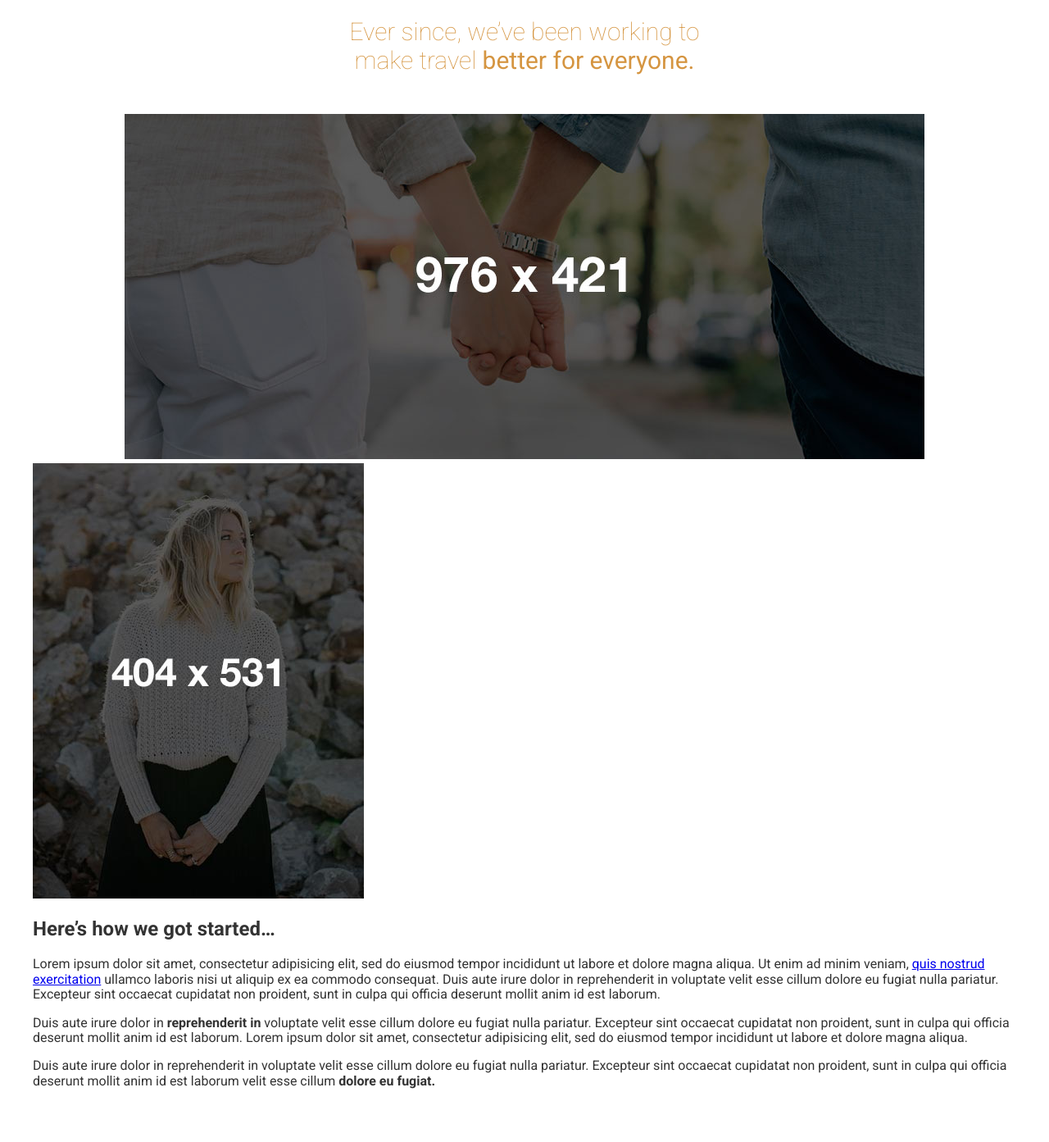
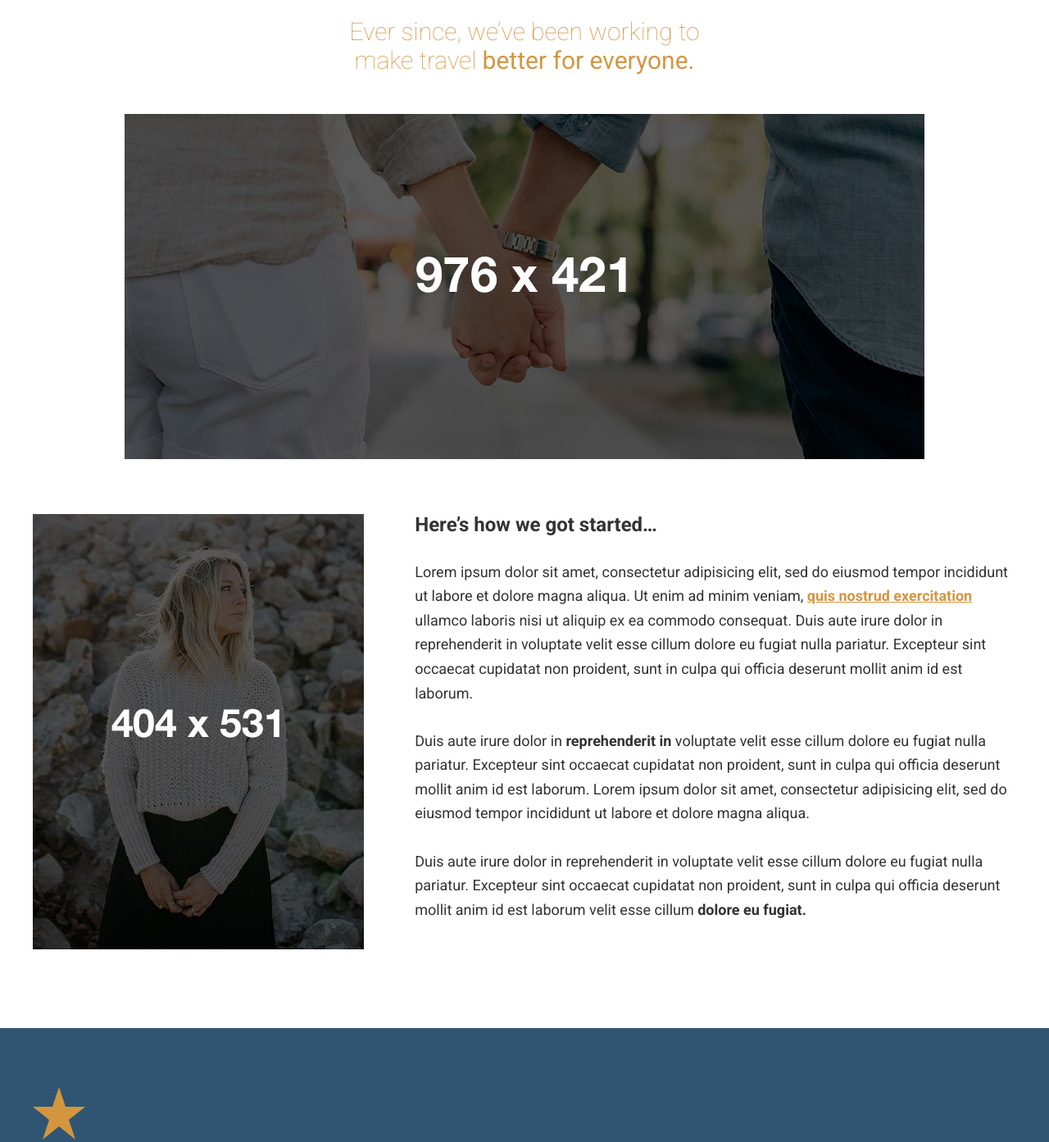
Before and after one commit to Prtfw/responsiveWeb, a website: page app/index.html in a window 1280 px wide. Shown: the part 780-2173 px from the top of the page at 82% size. Drawn offline with Linux system fonts and the light colour scheme.

Commit message:
more commits

```diff
--- a/app/index.html
+++ b/app/index.html
@@ -26,7 +26,6 @@
   </header>
 
   <div class="large-hero">
-    <!--<img src="assets/images/hero--large-i.jpg">-->
 
     <picture>
 
@@ -47,18 +46,38 @@
     </div>
   </div>
 
+
+  <!--               description       section       -->
+
   <div id="our-beginning" class='pg-section'>
     <div class='wrapper'>
       <h2 class='headline headline--centered headline--lite margin-bottom-sm'>The first trip we planned <strong>  was our own. </strong></h2>
       <h3 class='headline headline--centered headline--orange headline--small headline--narrow headline--lite margin-bottom-lg'>Ever since, we&rsquo;ve been working to make travel <strong>  better for everyone. </strong></h3>
-      <div  class="wrapper wrapper--small">
-          <img src="assets/images/first-trip-i.jpg" alt="Couple walking down a street.">
+      <div  class="wrapper wrapper--small wrapper__b-margin">
+          <img sizes = "(min-width: 970px) 976px, 100vw" srcset="assets/images/first-trip-low-res-i.jpg 565w, assets/images/first-trip-i.jpg 976w, assets/images/first-trip-hi-dpi-i.jpg 1952w" alt="Couple walking down a street.">
       </div>
-      <img src="assets/images/our-start-i.jpg" alt="Our founder, Jane Doe">
-      <h2>Here&rsquo;s how we got started&hellip;</h2>
-      <p>Lorem ipsum dolor sit amet, consectetur adipisicing elit, sed do eiusmod tempor incididunt ut labore et dolore magna aliqua. Ut enim ad minim veniam, <a href="#">quis nostrud exercitation</a> ullamco laboris nisi ut aliquip ex ea commodo consequat. Duis aute irure dolor in reprehenderit in voluptate velit esse cillum dolore eu fugiat nulla pariatur. Excepteur sint occaecat cupidatat non proident, sunt in culpa qui officia deserunt mollit anim id est laborum.</p>
-      <p>Duis aute irure dolor in <strong>reprehenderit in</strong> voluptate velit esse cillum dolore eu fugiat nulla pariatur. Excepteur sint occaecat cupidatat non proident, sunt in culpa qui officia deserunt mollit anim id est laborum. Lorem ipsum dolor sit amet, consectetur adipisicing elit, sed do eiusmod tempor incididunt ut labore et dolore magna aliqua.</p>
-      <p>Duis aute irure dolor in reprehenderit in voluptate velit esse cillum dolore eu fugiat nulla pariatur. Excepteur sint occaecat cupidatat non proident, sunt in culpa qui officia deserunt mollit anim id est laborum velit esse cillum <strong>dolore eu fugiat.</strong></p>
+
+
+ <!--         2 col section      -->
+       <div class='row row--gutter'>
+        <div class='row__med4 row__med4-lg row__b-mg-on-sm'>
+          <picture>
+            <source  sizes = "404px" srcset="assets/images/our-start-i.jpg 404w, assets/images/our-start-hi-dpi-i.jpg, 808w" media="(min-width: 1020px)" >
+            <source sizes = '320px' srcset="assets/images/our-start-portrait-i.jpg 392w, assets/images/our-start-portrait-hi-dpi-i.jpg 764w, " media="(min-width: 880px)" >
+
+            <img srcset="assets/images/our-start-landscape-i.jpg  800w, assets/images/our-start-landscape-hi-dpi-i.jpg 1600w" alt="Our founder, Jane Doe">
+
+          </picture>
+         </div>
+        <div class='row__med8 row__med8-sm'>
+          <div class="generic-content">
+            <h2 style= "margin-top: 0px;">Here&rsquo;s how we got started&hellip;</h2>
+            <p>Lorem ipsum dolor sit amet, consectetur adipisicing elit, sed do eiusmod tempor incididunt ut labore et dolore magna aliqua. Ut enim ad minim veniam, <a href="#">quis nostrud exercitation</a> ullamco laboris nisi ut aliquip ex ea commodo consequat. Duis aute irure dolor in reprehenderit in voluptate velit esse cillum dolore eu fugiat nulla pariatur. Excepteur sint occaecat cupidatat non proident, sunt in culpa qui officia deserunt mollit anim id est laborum.</p>
+            <p>Duis aute irure dolor in <strong>reprehenderit in</strong> voluptate velit esse cillum dolore eu fugiat nulla pariatur. Excepteur sint occaecat cupidatat non proident, sunt in culpa qui officia deserunt mollit anim id est laborum. Lorem ipsum dolor sit amet, consectetur adipisicing elit, sed do eiusmod tempor incididunt ut labore et dolore magna aliqua.</p>
+            <p>Duis aute irure dolor in reprehenderit in voluptate velit esse cillum dolore eu fugiat nulla pariatur. Excepteur sint occaecat cupidatat non proident, sunt in culpa qui officia deserunt mollit anim id est laborum velit esse cillum <strong>dolore eu fugiat.</strong></p>
+          </div>
+        </div>
+      </div>
     </div>
   </div>
 
--- /dev/null
+++ b/app/styles/_generic-content.css
@@ -0,0 +1,14 @@
+.generic-content{
+    p{
+        line-height: 1.64;
+        margin: 1.8rem 0;
+
+        @mixin atSmall{
+            font-size: 1.125rem;
+        }
+    }
+
+    p a{
+        font-weight: 700;
+    }
+}
--- a/app/styles/_global.css
+++ b/app/styles/_global.css
@@ -8,15 +8,78 @@ img {
     max-height: auto;
 }
 
+a {
+  color: $orange;
+}
+
+*{
+    box-sizing: border-box;
+}
+
+.row{
+    @mixin clearfix;
+
+     &--gutter {    /* row is constrained by the width of wrapper div */
+        margin-right: -60px; /*make any row with gutter wider to the right*/
+        overflow: hidden; /*hide the overflow part (aka hide the extra margin right)*/
+    }
+
+    &--gutter > div{    /*any gutter row's child divs*/
+        padding-right: 60px;
+    }
+
+    @mixin atMed{
+
+        &__b-mg-on-sm{
+                margin-bottom: 0px;
+        }
+
+        &__med4{
+            float: left;
+            width: 33.33%;
+
+            &-lg{
+                width: 37%;
+            }
+        }
+
+        &__med8{
+            float: right;
+            width: 66.66%;
+
+            &-sm{
+                width: 63%;
+            }
+        }
+    }
+
+    &__b-mg-on-sm{
+            margin-bottom: 20px;
+    }
+}
+
 .wrapper{
     padding-left: 20px;
     padding-right: 20px;
-    max-width: 1200px;
+    max-width: 1240px;
     margin-left:auto;
     margin-right: auto;
 
     &--small{
         max-width: 976px;
+    }
+
+    .wrapper {
+        padding-left: 0;
+        padding-right: 0;
+    }
+
+    &__b-margin{
+        margin-bottom: 1rem;
+
+        @mixin atSmall{
+            margin-bottom: 3.875rem;
+        }
     }
 }
 
@@ -34,41 +97,6 @@ img {
 }
 
 
-.headline{
-    font-weight: 300;
-    font-size: 1.9rem;
-    color: $blue;
-
-    @mixin atSmall{
-        font-size: 2.875rem;
-    }
-
-    &--centered{
-        text-align: center;
-    }
-
-    &--orange{
-        color: $orange;
-    }
-
-
-    &--small{
-        font-size: 1.2rem;
-        @mixin atSmall{
-            font-size: 1.875rem;
-        }
-    }
-    &--narrow{
-        max-width: 500px;
-        margin-left:auto;
-        margin-right: auto;
-
-    }
-    &--lite{
-        font-weight: 100;
-    }
-}
-
 .margin-bottom-sm{
     margin-bottom: .5em;
 }
--- a/app/styles/_mixins.css
+++ b/app/styles/_mixins.css
@@ -15,3 +15,12 @@
     @mixin-content;
   }
 }
+
+@define-mixin clearfix{
+
+    &::after{
+        content: "";
+        display: table;
+        clear: both;
+    }
+}
--- a/app/temp/styles/styles.css
+++ b/app/temp/styles/styles.css
@@ -537,16 +537,84 @@ img {
     max-height: auto;
 }
 
+a {
+  color: #d59541;
+}
+
+*{
+    box-sizing: border-box;
+}
+
+.row::after {
+  content: "";
+  display: table;
+  clear: both;
+}
+
+.row--gutter {/* row is constrained by the width of wrapper div */
+  margin-right: -60px;/*make any row with gutter wider to the right*/
+  overflow: hidden;/*hide the overflow part (aka hide the extra margin right)*/
+}
+
+.row--gutter > div{/*any gutter row's child divs*/
+  padding-right: 60px;
+}
+
+@media (min-width: 800px) {
+
+  .row__b-mg-on-sm {
+    margin-bottom: 0px;
+  }
+
+  .row__med4 {
+    float: left;
+    width: 33.33%;
+  }
+
+  .row__med4-lg {
+    width: 37%;
+  }
+
+  .row__med8 {
+    float: right;
+    width: 66.66%;
+  }
+
+  .row__med8-sm {
+    width: 63%;
+  }
+}
+
+.row__b-mg-on-sm{
+  margin-bottom: 20px;
+}
+
 .wrapper{
     padding-left: 20px;
     padding-right: 20px;
-    max-width: 1200px;
+    max-width: 1240px;
     margin-left:auto;
     margin-right: auto;
 }
 
 .wrapper--small{
   max-width: 976px;
+}
+
+.wrapper .wrapper {
+  padding-left: 0;
+  padding-right: 0;
+}
+
+.wrapper__b-margin{
+  margin-bottom: 1rem;
+}
+
+@media (min-width: 530px) {
+
+  .wrapper__b-margin {
+    margin-bottom: 3.875rem;
+  }
 }
 
 .pg-section{
@@ -562,6 +630,14 @@ img {
   .pg-section {
     padding: 4.5rem 0;
   }
+}
+
+.margin-bottom-sm{
+    margin-bottom: .5em;
+}
+
+.margin-bottom-lg{
+    margin-bottom: 1.6em;
 }
 
 .headline{
@@ -606,14 +682,6 @@ img {
   font-weight: 100;
 }
 
-.margin-bottom-sm{
-    margin-bottom: .5em;
-}
-
-.margin-bottom-lg{
-    margin-bottom: 1.6em;
-}
-
 .btn{
     background-color: #2f5572;
     color: #FFF;
@@ -636,3 +704,19 @@ img {
     font-size: 1.25rem;
   }
 }
+
+.generic-content p{
+  line-height: 1.64;
+  margin: 1.8rem 0;
+}
+
+@media (min-width: 530px) {
+
+  .generic-content p {
+    font-size: 1.125rem;
+  }
+}
+
+.generic-content p a{
+  font-weight: 700;
+}
```
Also changed, not shown: app/styles/_headline.css (added, +34 -0 lines), app/styles/styles.css (+6 -2 lines).
